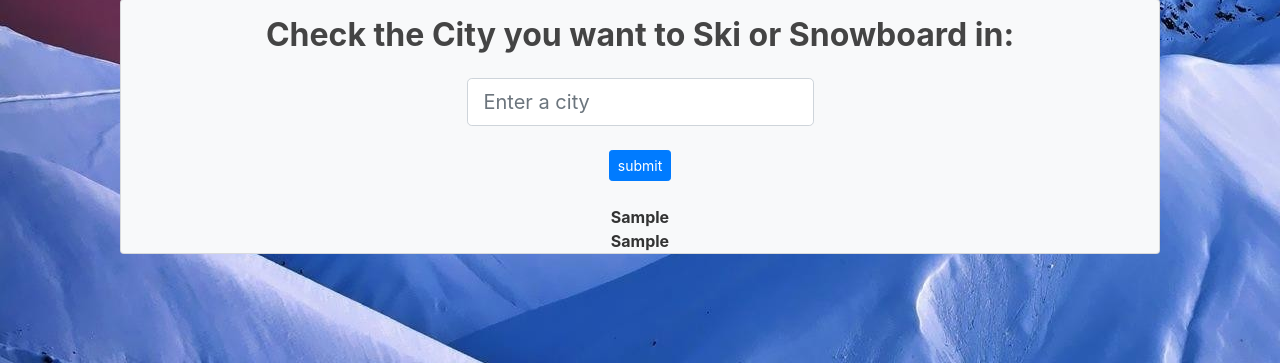
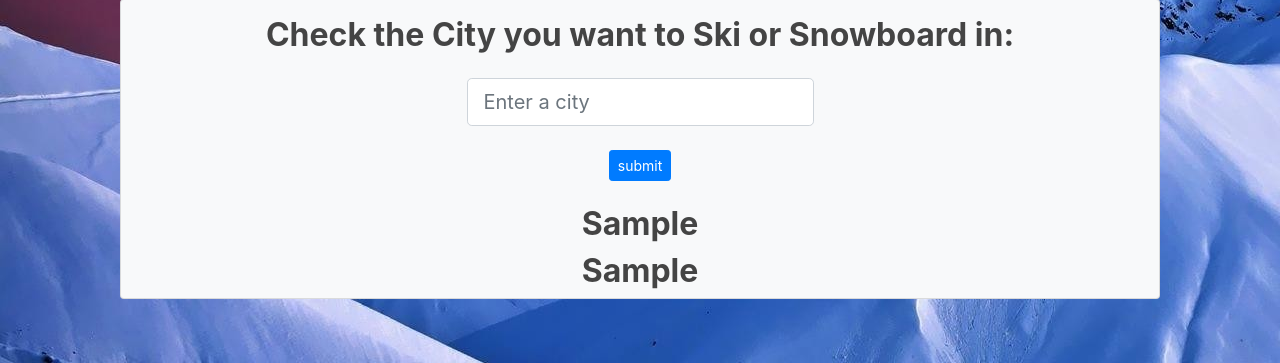
Before and after one commit to halfgreen12/tahoesnowrides.com, a Flask app: template website/templates/home.html in a window 1280 px wide. Shown: the part 437-800 px from the top of the page. Run offline with Flask 2, Linux system fonts and the light colour scheme; the template is opened without the code that fills it: most values are stand-ins (such as "Sample title", 1, 10 or a date in 2020); some libraries are stand-ins or nearby versions.

Commit message:
changed font of weather api query results.

```diff
--- a/website/templates/home.html
+++ b/website/templates/home.html
@@ -35,10 +35,11 @@ body  {
 						</label>
 					</div>
 
-					<div class="result1"><strong>{{ result1 }}</strong></div>
-					<div class="result2"><strong>{{ result2 }}</strong></div>
+					<div class="result1"><h2><strong>{{ result1 }}</strong></h2></div>
+					<div class="result2"><h2><strong>{{ result2 }}</strong></h2></div>
 				</form>
 			</div>
+		</div>
 	</div>
 </div>
 
```
